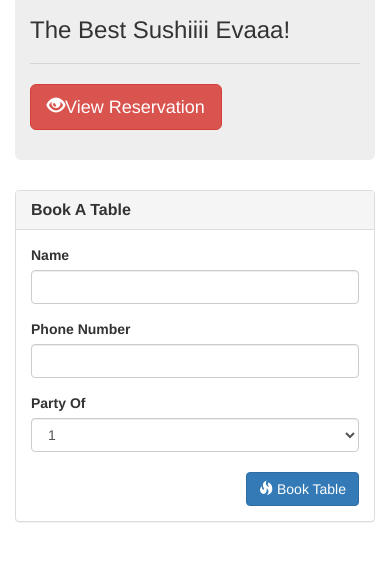
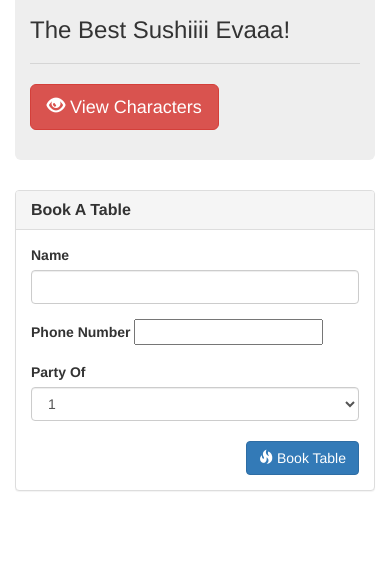
Before and after one commit to BariHari/shi-shi-restaurant, a website: page index.html in a window 390 px wide. Shown: the part 93-654 px from the top of the page. Drawn offline with nearby package versions, Linux system fonts and the light colour scheme.

Commit message:
changed phone number format

```diff
--- a/index.html
+++ b/index.html
@@ -2,11 +2,13 @@
 <html lang="en">
 <head>
     <meta charset="UTF-8">
-    <title>Restaurant Reservation</title>
+    <title>Shi Shi</title>
     <!-- Latest compiled and minified CSS & JS -->
     <link rel="stylesheet" href="https://maxcdn.bootstrapcdn.com/bootstrap/3.3.6/css/bootstrap.min.css">
     <script src="https://code.jquery.com/jquery.js"></script>
     <script src="https://maxcdn.bootstrapcdn.com/bootstrap/3.3.6/js/bootstrap.min.js"></script>
+    <script src="phonejs/js/bootstrap-formhelpers-phone.js"></script>
+
 
 </head>
 <body>
@@ -16,7 +18,7 @@
         <h1>Welcome To Shi Shi</h1>
         <h3>The Best Sushiiii Evaaa!</h3>
         <hr>
-        <a href="/"><button type="button" class="btn btn-danger btn-lg"><span class="glyphicon glyphicon-eye-open"></span>View Reservation</button></a>
+        <a href="/"><button type="button" class="btn btn-danger btn-lg"><span class="glyphicon glyphicon-eye-open"></span> View Characters</button></a>
     </div>
     <div class="row">
 
@@ -35,8 +37,8 @@
                         </div>
 
                         <div class="form-group">
-                            <label for="phoneNumber">Phone Number</label>
-                            <input type="text" class="form-control" id="phoneNumber">
+                            <label for="phoneNumber">Phone Number </label>
+                            <input type="text" class="input-medium bfh-phone" data-format="+1 (ddd) ddd-dddd" id="phoneNumber">
                         </div>
 
                         <label for="partyOf">Party Of</label>
```
Lines whose indentation alone changed are shown as unchanged.
